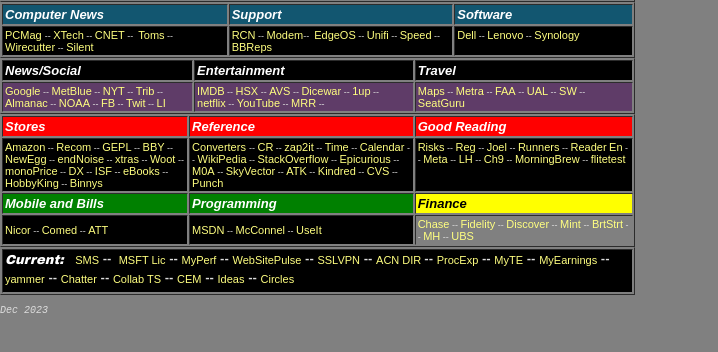
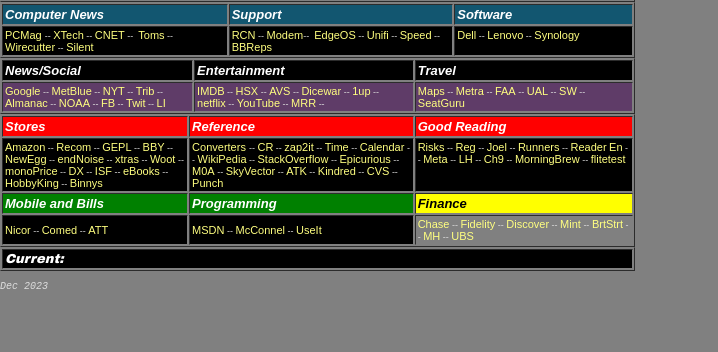
Before and after one commit to ccrawford/ccrawford.github.io, a plain HTML site: page index.html in a window 1280 px wide. Shown: the part 138-490 px from the top of the page, without its empty margins (0-718 px from the left). Drawn offline with Linux system fonts and the light colour scheme.

Commit message:
Clear current

```diff
--- a/index.html
+++ b/index.html
@@ -208,7 +208,7 @@ A.body1:visited
   <tbody>
     <tr>
       <td valign="top" bgcolor="#000000" width="635">
-        <p class="CACBase"><em><span style="color: #ffffff; font-family: &#39;Arial Black&#39;; font-size: small;">Current: </span></em>&nbsp; <a href="https://ciosms.accenture.com/solutionmgmtsystem/mainmenu.asp">SMS</a> --&nbsp; <a href="https://licensing.microsoft.com/eLicense/L1033/default.asp"> MSFT Lic</a> -- <a href="https://myperformance.accenture.com/">MyPerf</a> -- <a href="https://www.websitepulse.com/">WebSitePulse</a> -- <a href="https://amr1-extranet.accenture.com/Remote-Access">SSLVPN</a> -- <a href="https://directory.accenture.com/">ACN DIR </a>-- <a href="http://live.sysinternals.com/procexp.exe">ProcExp</a> -- <a href="https://myte.accenture.com/OGTE/secure/TimesheetPage.aspx"> MyTE</a> -- <a href="https://myearnings.accenture.com/EarningStatement/Default.aspx"> MyEarnings</a> -- <a href="https://www.yammer.com/accenture.com"> yammer</a> -- <a href="https://na8.salesforce.com/home/home.jsp"> Chatter</a> -- <a href="https://ts.accenture.com/sites/CollaborationTeamSpace/default.aspx"> Collab TS</a> -- <a href="https://ts.accenture.com/sites/CEM_Dashboard/CEM%20Reports/Forms/AllItems.aspx"> CEM</a> -- <a href="https://accenture.intuitbrainstorm.com/"> Ideas</a> -- <a href="https://circles.accenture.com/">Circles</a></p>
+        <p class="CACBase"><em><span style="color: #ffffff; font-family: Arial Black; font-size: small;">Current: </span></em> </p>
       </td>
     </tr>
   </tbody>
```
